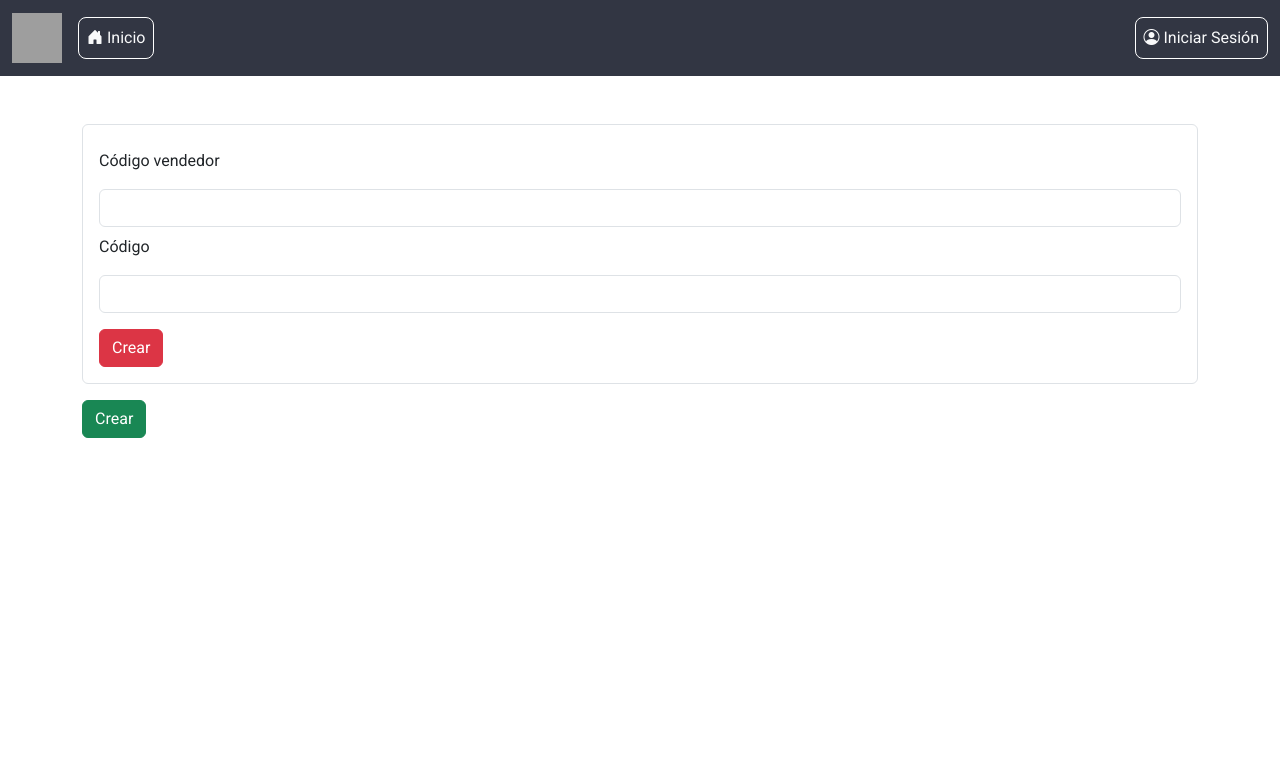
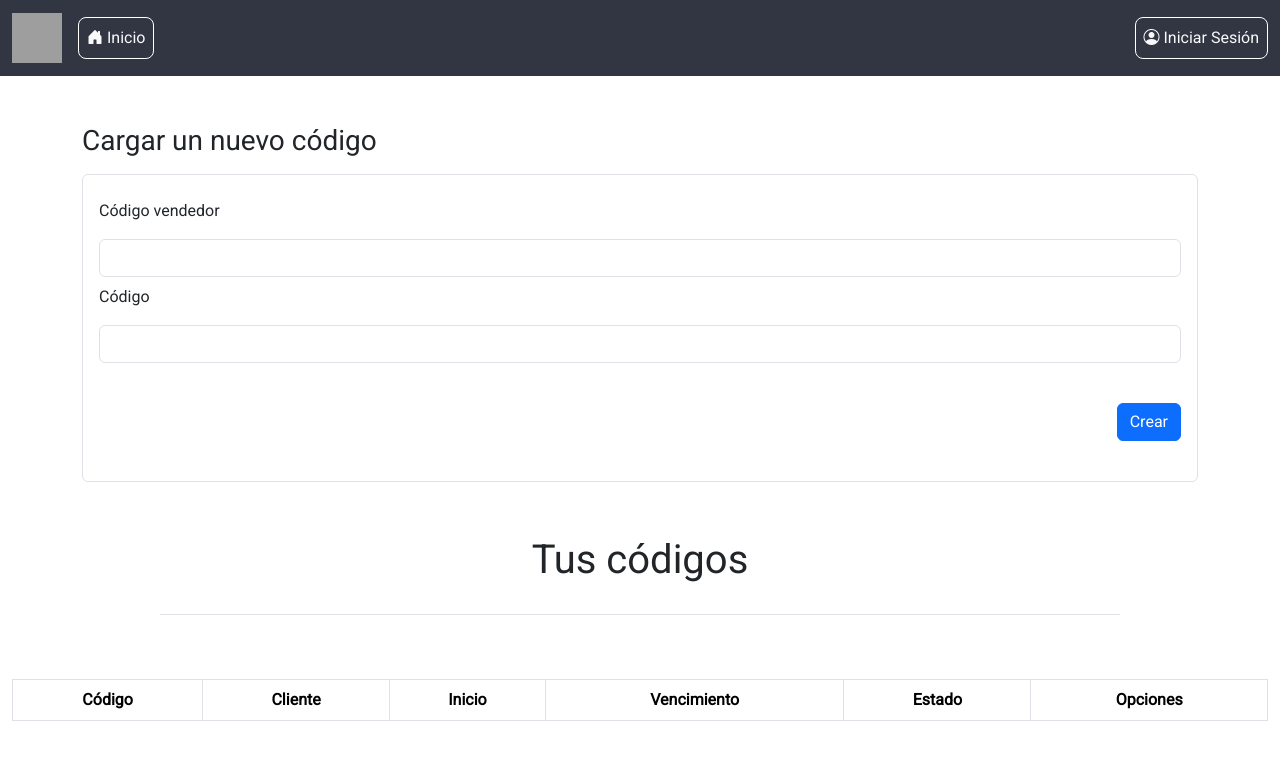
Before and after one commit to mateolohezic/xeev-front, a React (Vite) app in the folder xeev-front/: page /Codigo in a window 1280 px wide. Shown: the top 760 px of the page. Built offline with nearby package versions, Linux system fonts and the light colour scheme; grey boxes are pictures that could not be loaded.

Commit message:
Deploy ahora si infeliz

```diff
--- a/xeev-front/src/App.jsx
+++ b/xeev-front/src/App.jsx
@@ -1,10 +1,10 @@
 import React from 'react'
 import { Route, Routes } from "react-router-dom";
-import CargarCodigo from './Components/CargarCodigo/CargarCodigo';
 import NavBar from './Components/Navbar/Navbar';
-import './App.css';
 import Inicio from './Pages/Inicio/Inicio';
 import Login from './Pages/Login/Login';
+import Codigos from './Pages/Codigos/Codigos';
+import './App.css';
 
 function App() {
 
@@ -13,7 +13,7 @@ function App() {
     <NavBar/>
     <Routes>
       <Route path="/" element={<Inicio/>} />
-      <Route path="/Codigo" element={<CargarCodigo/>} />
+      <Route path="/Codigo" element={<Codigos/>} />
       <Route path="/Login" element={<Login/>} />
     </Routes>
     </>
--- a/xeev-front/src/Components/CargarCodigo/CargarCodigo.jsx
+++ b/xeev-front/src/Components/CargarCodigo/CargarCodigo.jsx
@@ -24,14 +24,13 @@ function CargarCodigo() {
   const onSubmit = async (data) => {
     setSubmitting(true);
     try {
-      const response = await axios.post('https://automatizacion-xeev-production.up.railway.app/codigo/agregar-codigo', {
-        lineId: data.vendedor,
-        codeValue: data.codigo
+      const response = await axios.post('http://localhost:8000/codigo/post-codigo', {
+        codigo: data.codigo
       });
       setStatusMessage('Proceso finalizado');
       console.log(response.data);
     } catch (error) {
-      setStatusMessage('Ocurrió un error');
+      setStatusMessage('Ocurrió un error, vuelva a intentar en 15 minutos.');
       console.log(error);
     }
     setSubmitting(false);
@@ -39,6 +38,7 @@ function CargarCodigo() {
 
   return (
     <div className="container my-5">
+      <h1 className='fs-3 mb-3'>Cargar un nuevo código</h1>
       <form onSubmit={handleSubmit(onSubmit)} className="p-3 border rounded">
         <div className="form-group">
           <label htmlFor="vendedor" className='mt-2'>Código vendedor</label>
@@ -65,27 +65,21 @@ function CargarCodigo() {
             <span className="invalid-feedback d-block">Campo inválido</span>
           )}
         </div>
-
-        <button type="submit" className="btn btn-danger mt-3" disabled={submitting}>
+        <div className='d-flex flex-row-reverse mb-4 mt-4'>
+        <button type="submit" className="btn btn-primary mt-3" disabled={submitting}>
           {submitting ? (
             <span className="spinner-border spinner-border-sm" role="status" aria-hidden="true"></span>
           ) : (
             'Crear'
           )}
         </button>
+        </div>
         {statusMessage && (
           <div className={`alert ${statusMessage.includes('error') ? 'alert-danger' : 'alert-success'} mt-3`} role="alert">
             {statusMessage}
           </div>
         )}
       </form>
-      <button type="button" onClick={onClickk} className="btn btn-success mt-3" disabled={submitting}>
-          {submitting ? (
-            <span className="spinner-border spinner-border-sm" role="status" aria-hidden="true"></span>
-          ) : (
-            'Crear'
-          )}
-        </button>
     </div>
   );
 }
--- a/xeev-front/src/Components/FormularioIniciarSesion/FormularioIniciarSesion.jsx
+++ b/xeev-front/src/Components/FormularioIniciarSesion/FormularioIniciarSesion.jsx
@@ -11,7 +11,7 @@ function FormularioIniciarSesion() {
 
     const onSubmit = async(datos) => {
         setCargando(true)
-        const respuesta = await axios.post(`https://automatizacion-xeev-production.up.railway.app/users/login-user`, {
+        const respuesta = await axios.post(`http://localhost:8000/users/login-user`, {
             email: datos.email,
             password: datos.password
         })
@@ -51,7 +51,7 @@ function FormularioIniciarSesion() {
                 <div className="row">
                 <div className="mb-3 col-xxl-12 col-xl-12 col-lg-12 col-sm-12 col-md-12">
                     <label className="form-label">Contraseña</label>
-                    <input id="password" type="text" className={`mt-3 form-control ${errors.password && 'is-invalid'}`}
+                    <input id="password" type="password" className={`mt-3 form-control ${errors.password && 'is-invalid'}`}
                         {...register('password', {required: true, pattern: /^([a-zA-Z0-9áéíóúñÑÁÉÍÓÚ*#$-_+"!%&]{6,25})$/i })}
                     />
                     {errors.password?.type === 'required' && (
--- a/xeev-front/src/Components/Navbar/Navbar.jsx
+++ b/xeev-front/src/Components/Navbar/Navbar.jsx
@@ -6,6 +6,11 @@ function NavBar() {
 
   const [users, setUsers] = useState({})
   const id = localStorage.getItem('idUsuarioLogeado');
+
+  const cerrarSesion = () => {
+    localStorage.removeItem('idUsuarioLogeado');
+    localStorage.removeItem('token');
+  }
 
   useEffect(() =>{
     if (id !== null){
@@ -29,17 +34,30 @@ function NavBar() {
           <span className="navbar-toggler-icon"></span>
         </button>
         <div className="collapse navbar-collapse" id="navbarSupportedContent">
-          <ul className="navbar-nav me-auto mb-2 mb-lg-0">
+          <ul className="navbar-nav me-auto mb-2 mb-lg-0 gap-3">
             <li className="nav-item navbarIconoBoton">
               <a className="nav-link text-decoration-none text-light" aria-current="page" href="/"><i className="bi bi-house-door-fill"></i> Inicio</a>
             </li>
+            {
+              id ?
+              <>
+                <li className="nav-item navbarIconoBoton">
+                  <a className="nav-link text-decoration-none text-light" aria-current="page" href="/Codigo"><i className="bi bi-play-circle-fill"></i> Codigos</a>
+                </li>
+              </>
+              :
+              <></>
+            }
           </ul>
           {
             id ?
             <>
-            <ul className="navbar-nav ms-auto mb-2 mb-lg-0">
+            <ul className="navbar-nav ms-auto mb-2 mb-lg-0 gap-3">
               <li className="nav-item navbarIconoBoton">
-                <a className="nav-link text-decoration-none text-light" aria-current="page" href="/Login"><i className="bi bi-person-circle"></i> Perfil</a>
+                <a className="nav-link text-decoration-none text-light" aria-current="page" href="/"><i className="bi bi-person-circle"></i> Perfil</a>
+              </li>
+              <li className="nav-item navbarIconoBoton">
+                <a className="nav-link text-decoration-none text-light" aria-current="page" href="/" onClick={cerrarSesion}><i className="bi bi-door-open-fill"></i> Cerrar Sesión</a>
               </li>
             </ul>
             </>
--- /dev/null
+++ b/xeev-front/src/Pages/Codigos/Codigos.jsx
@@ -0,0 +1,37 @@
+import React from 'react';
+import CargarCodigo from '../../Components/CargarCodigo/CargarCodigo';
+import './codigos.css';
+
+function Codigos() {
+  return (
+    <>
+    <CargarCodigo />
+
+    <div className="tituloPrincipal text-center mx-auto fs-1 border-bottom border-1 pb-4 w-75">Tus códigos</div>
+        <div className="container-fluid row text-center justify-content-center mt-5 mb-5 m-0 p-0">
+            <div className="col-12">
+                <div className="table-responsive mt-3">
+                    <table className="table table-bordered">
+                        <thead>
+                        <tr>
+                            <th>Código</th>
+                            <th>Cliente</th>
+                            <th>Inicio</th>
+                            <th>Vencimiento</th>
+                            <th>Estado</th>
+                            <th>Opciones</th>
+                        </tr>
+                        </thead>
+                        <tbody>
+
+                        </tbody>
+                    </table>
+                </div>
+            </div>
+        </div>
+
+    </>
+  )
+}
+
+export default Codigos
```
Also changed, not shown: xeev-front/src/Components/FilaCodigosVendedor/FilaCodigosVendedor.jsx (added, +38 -0 lines), xeev-front/src/Pages/Codigos/codigos.css (added).
